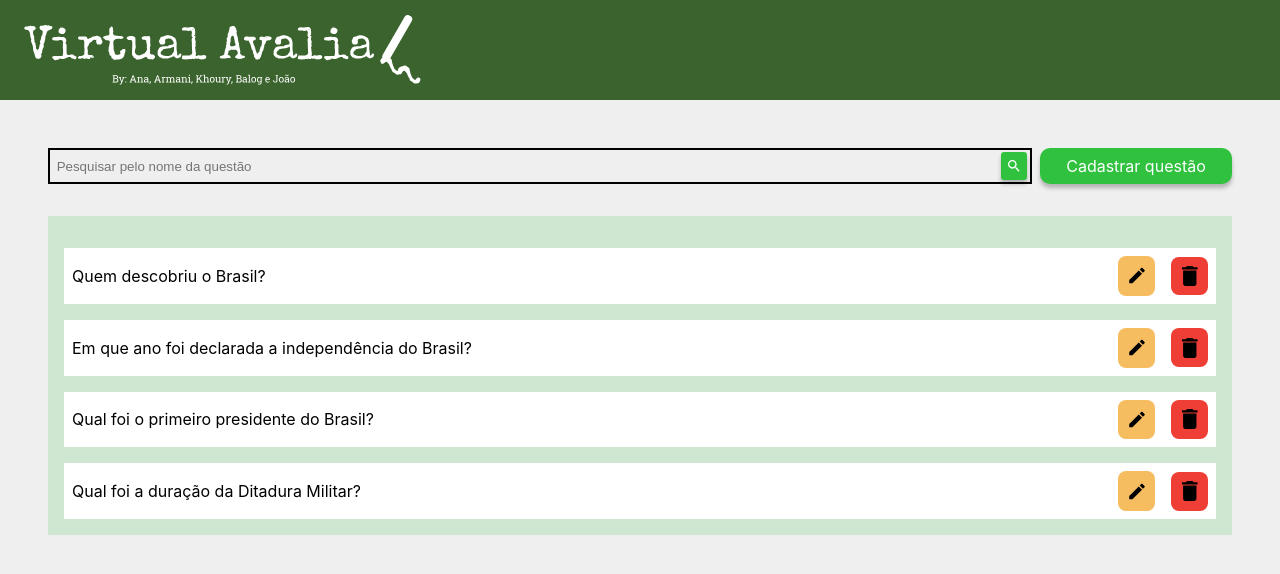
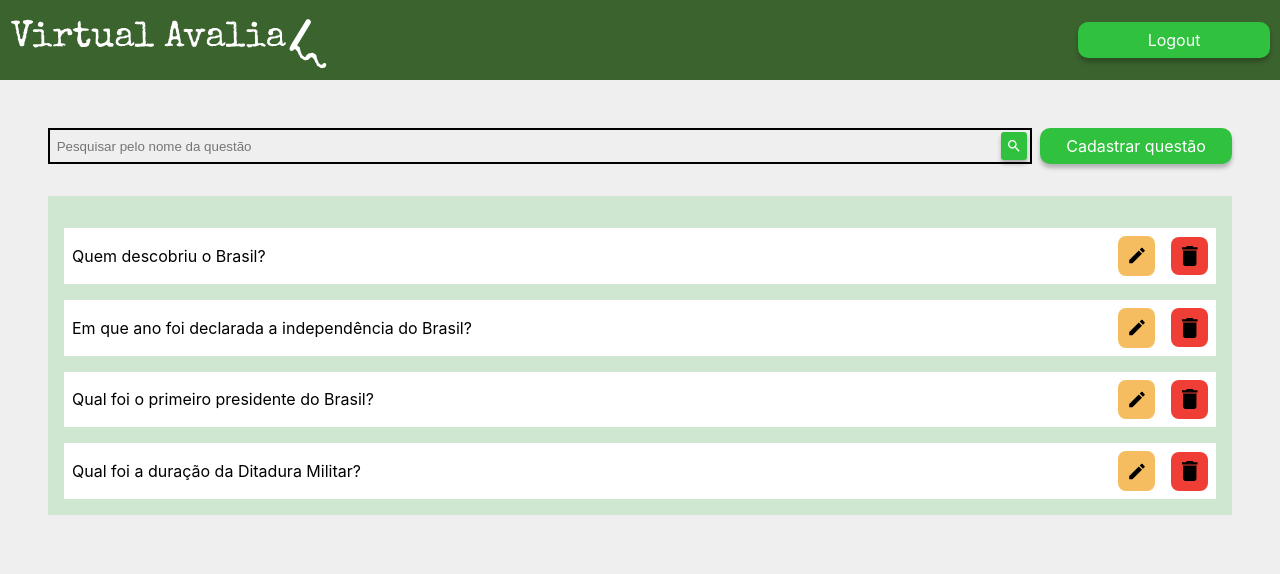
Before and after one commit to anabcuelbas/virtual-avalia, a React (Create React App) app: page /admin-questions in a window 1280 px wide. Shown: the top 574 px of the page. Built offline with nearby package versions, Linux system fonts and the light colour scheme.

Commit message:
Fix header

```diff
--- a/src/components/header/Header.js
+++ b/src/components/header/Header.js
@@ -1,13 +1,28 @@
 import styled from "styled-components";
 
 import Colors from "../../constants/Colors";
+import HeaderTitle from "./HeaderTitle";
+import HeaderTitleMobile from "./HeaderTitleMobile";
+import LongButton from "../LongButton";
 
 
-const Header = styled.div`
+const HeaderStyle = styled.div`
     display: flex;
-    max-height: 100px;
+    height: 80px;
     background-color: ${Colors.darkPrimaryGreen};
-    padding: 15px 10px 15px 10px;
+    align-items: center;
+    justify-content: space-between;
+    padding-right: 10px;
 `;
 
+const Header = () => {
+    return (
+        <HeaderStyle>
+            <HeaderTitle />
+            <HeaderTitleMobile />
+            <LongButton path="/" name="Logout" backgroundColor={Colors.secondaryGreen} textColor={Colors.white} />
+        </HeaderStyle>
+    );
+}
+
 export default Header;
--- a/src/components/header/HeaderTitle.js
+++ b/src/components/header/HeaderTitle.js
@@ -1,10 +1,15 @@
-import { ReactComponent as Title } from "../../assets/TitleWhite.svg";
+import { ReactComponent as Title } from "../../assets/HeaderTitleDesktop.svg";
 
 import styled from "styled-components";
 
 const HeaderTitle = styled(Title)`
     height: 70px;
-    width: 425px;
+    margin-top: 10px;
+    margin-left: 10px;
+
+    @media(max-width: 750px) {
+        display: none;
+    }
 `
 
 export default HeaderTitle;
--- /dev/null
+++ b/src/components/header/HeaderTitleMobile.js
@@ -0,0 +1,14 @@
+import { ReactComponent as Title } from "../../assets/HeaderTitleMobile.svg";
+
+import styled from "styled-components";
+
+const HeaderTitle = styled(Title)`
+    height: 60px;
+    margin: 10px;
+
+    @media(min-width: 750px) {
+        display: none;
+    }
+`
+
+export default HeaderTitle;
--- a/src/modules/admin/createQuestion/CreateQuestion.page.js
+++ b/src/modules/admin/createQuestion/CreateQuestion.page.js
@@ -2,7 +2,6 @@ import React, { useState } from "react";
 
 import PageDefault from "../../../components/PageDefault";
 import Header from "../../../components/header/Header";
-import HeaderTitle from "../../../components/header/HeaderTitle";
 import { Fieldset } from "../../../components/form/Fieldset";
 import { Select } from "../../../components/form/Select";
 import { Separator } from "../../../components/form/Separator";
@@ -16,9 +15,7 @@ export const CreateQuestion = () => {
 
   return (
     <PageDefault>
-      <Header>
-        <HeaderTitle />
-      </Header>
+      <Header />
 
       <Main>
         <form>
--- a/src/modules/admin/questionsDatabase/QuestionsDatabase.page.js
+++ b/src/modules/admin/questionsDatabase/QuestionsDatabase.page.js
@@ -4,7 +4,6 @@ import './QuestionsDb.css';
 import PageDefault from "../../../components/PageDefault";
 import PageContent from "../../../components/PageContent";
 import Header from  '../../../components/header/Header'
-import HeaderTitle from  '../../../components/header/HeaderTitle'
 import Table from '../../../components/Table'
 import EditButton from '../../../components/EditButton'
 import DeleteButton from '../../../components/DeleteButton'
@@ -14,9 +13,7 @@ import SearchBar from '../../../components/SearchBar'
 export const QuestionsDatabase = () => {
   return (
     <PageDefault>
-        <Header>
-            <HeaderTitle/>
-        </Header>
+        <Header />
 
         <PageContent>
             <div className='top-items'>
--- a/src/modules/admin/welcomeAdmin/WelcomeAdmin.page.js
+++ b/src/modules/admin/welcomeAdmin/WelcomeAdmin.page.js
@@ -2,7 +2,6 @@ import { useHistory } from "react-router-dom";
 
 import Header from "../../../components/header/Header";
 import PageDefault from "../../../components/PageDefault";
-import HeaderTitle from "../../../components/header/HeaderTitle";
 import H1 from "../../../constants/Typography";
 import MenuContainer from "../../../components/admin-menu/MenuContainter";
 import MenuButton, {
@@ -27,10 +26,8 @@ export const WelcomeAdmin = () => {
 
   return (
     <PageDefault>
-      <Header>
-        <HeaderTitle />
-      </Header>
-      <H1>Bem-Vindo</H1>
+      <Header />
+      <H1>Bem-vindo</H1>
       <MenuContainer>
         <MenuButton color={Colors.secondaryGreen} onClick={handleQuestionsClicked}>Questões</MenuButton>
         <MenuButton color={Colors.secondaryGreen} onClick={handleTestsClicked}>Provas</MenuButton>
```
Also changed, not shown: src/assets/HeaderTitleDesktop.svg (added), src/assets/HeaderTitleMobile.svg (added).
